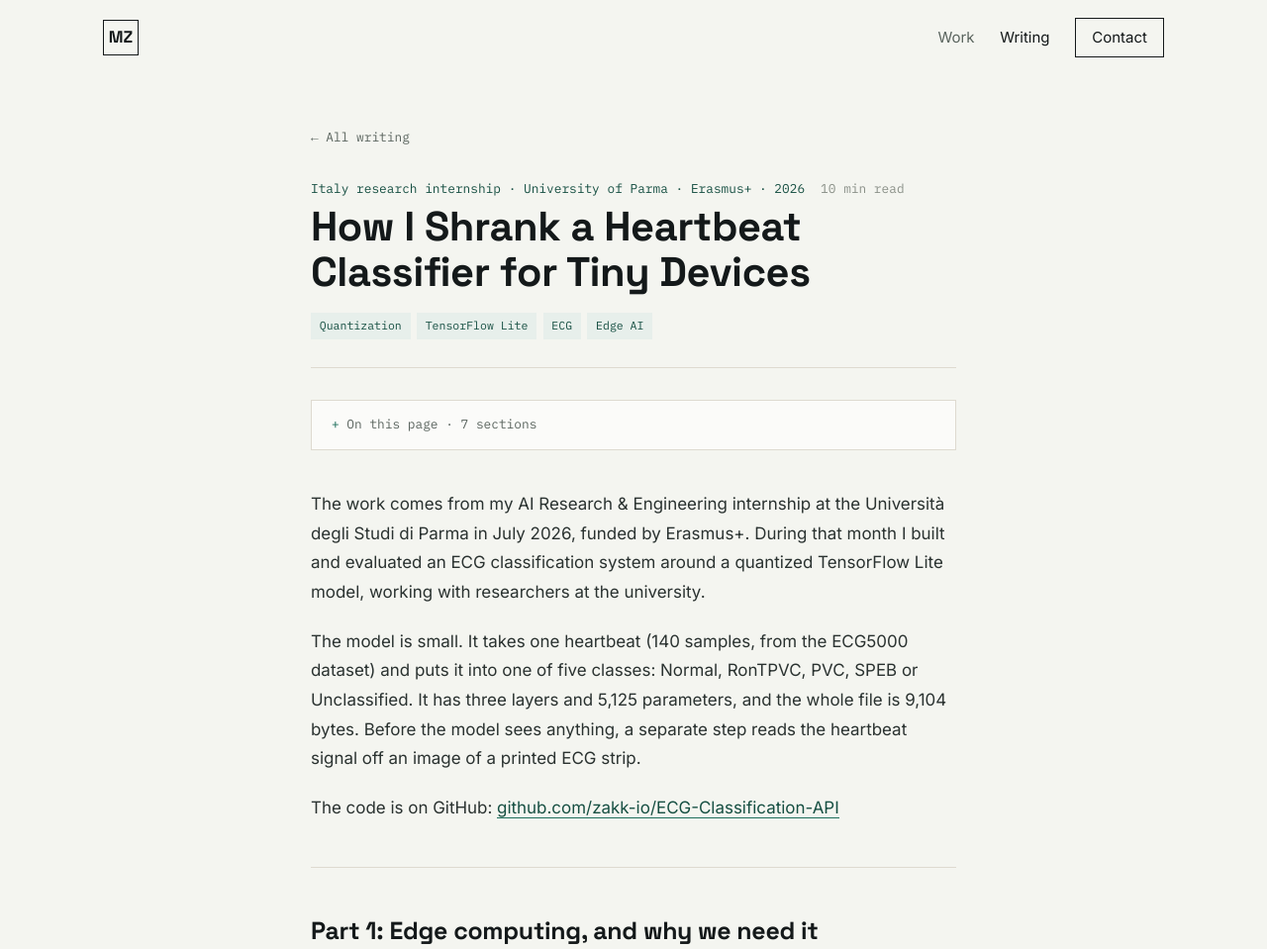
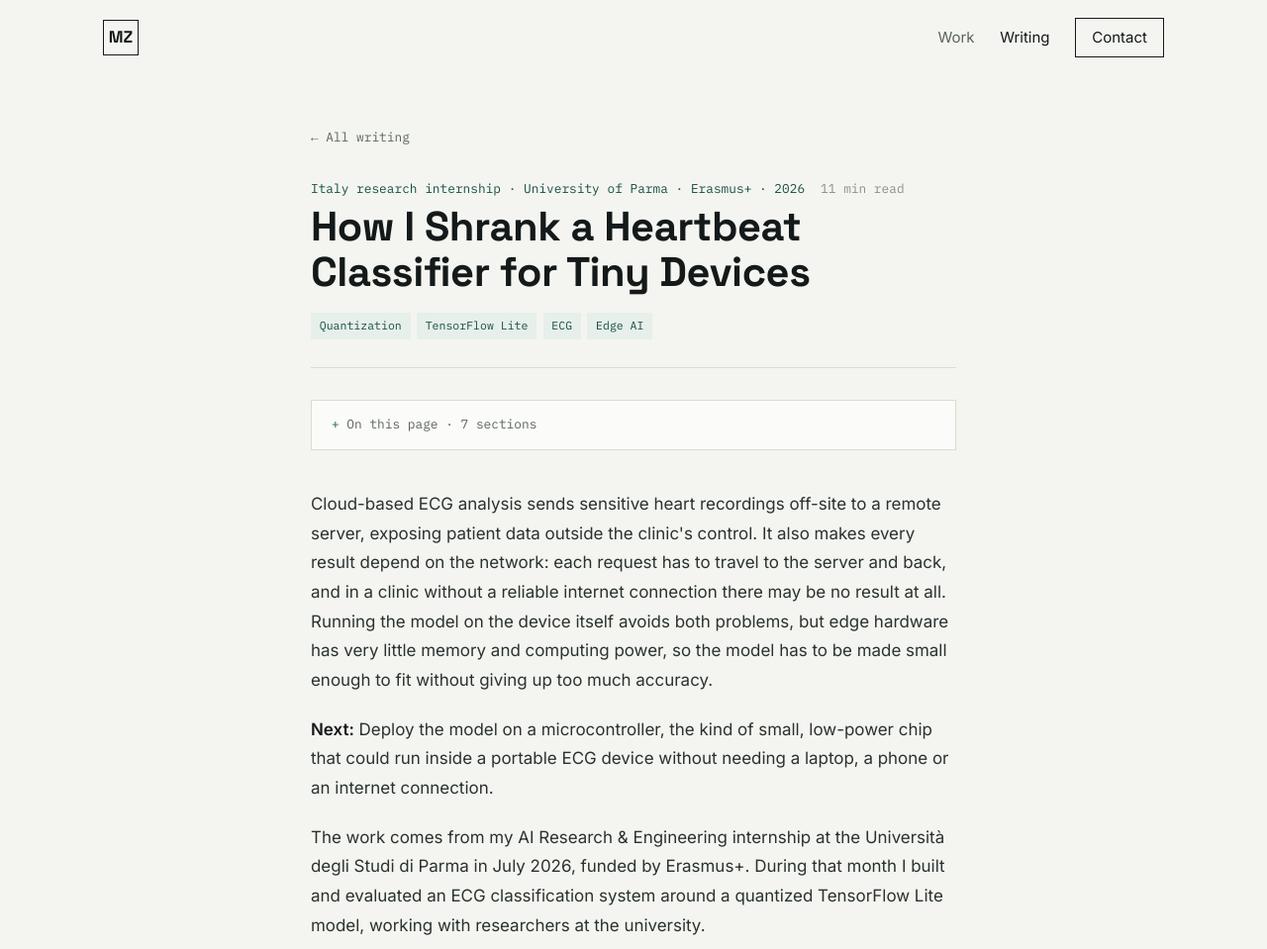
Before and after one commit to zakk-io/portfolio, a plain HTML site: page blogs/shrinking-heartbeat-classifier-tiny-devices/index.html in a window 1280 px wide. Shown: the top 959 px of the page at 99% size. Drawn offline with Linux system fonts and the light colour scheme.

Commit message:
update it

```diff
--- a/blogs/shrinking-heartbeat-classifier-tiny-devices/index.html
+++ b/blogs/shrinking-heartbeat-classifier-tiny-devices/index.html
@@ -28,7 +28,7 @@
 <main id="main" class="article">
   <a class="back-link" href="../index.html">← All writing</a>
   <header class="article-head">
-    <p class="post-meta"><span class="ctx">Italy research internship · University of Parma · Erasmus+ · 2026</span><span>10 min read</span></p>
+    <p class="post-meta"><span class="ctx">Italy research internship · University of Parma · Erasmus+ · 2026</span><span>11 min read</span></p>
     <h1>How I Shrank a Heartbeat Classifier for Tiny Devices</h1>
     <div class="article-tags"><span class="tech-tag">Quantization</span><span class="tech-tag">TensorFlow Lite</span><span class="tech-tag">ECG</span><span class="tech-tag">Edge AI</span></div>
   </header>
@@ -47,6 +47,8 @@
   </details>
 
   <article class="prose">
+<p>Cloud-based ECG analysis sends sensitive heart recordings off-site to a remote server, exposing patient data outside the clinic's control. It also makes every result depend on the network: each request has to travel to the server and back, and in a clinic without a reliable internet connection there may be no result at all. Running the model on the device itself avoids both problems, but edge hardware has very little memory and computing power, so the model has to be made small enough to fit without giving up too much accuracy.</p>
+<p><strong>Next:</strong> Deploy the model on a microcontroller, the kind of small, low-power chip that could run inside a portable ECG device without needing a laptop, a phone or an internet connection.</p>
 <p>The work comes from my AI Research &amp; Engineering internship at the Università degli Studi di Parma in July 2026, funded by Erasmus+. During that month I built and evaluated an ECG classification system around a quantized TensorFlow Lite model, working with researchers at the university.</p>
 <p>The model is small. It takes one heartbeat (140 samples, from the ECG5000 dataset) and puts it into one of five classes: Normal, RonTPVC, PVC, SPEB or Unclassified. It has three layers and 5,125 parameters, and the whole file is 9,104 bytes. Before the model sees anything, a separate step reads the heartbeat signal off an image of a printed ECG strip.</p>
 <p>The code is on GitHub: <a href="https://github.com/zakk-io/ECG-Classification-API">github.com/zakk-io/ECG-Classification-API</a></p>
```
Also changed, not shown: blogs/index.html (+1 -1 lines), 1 other file.
